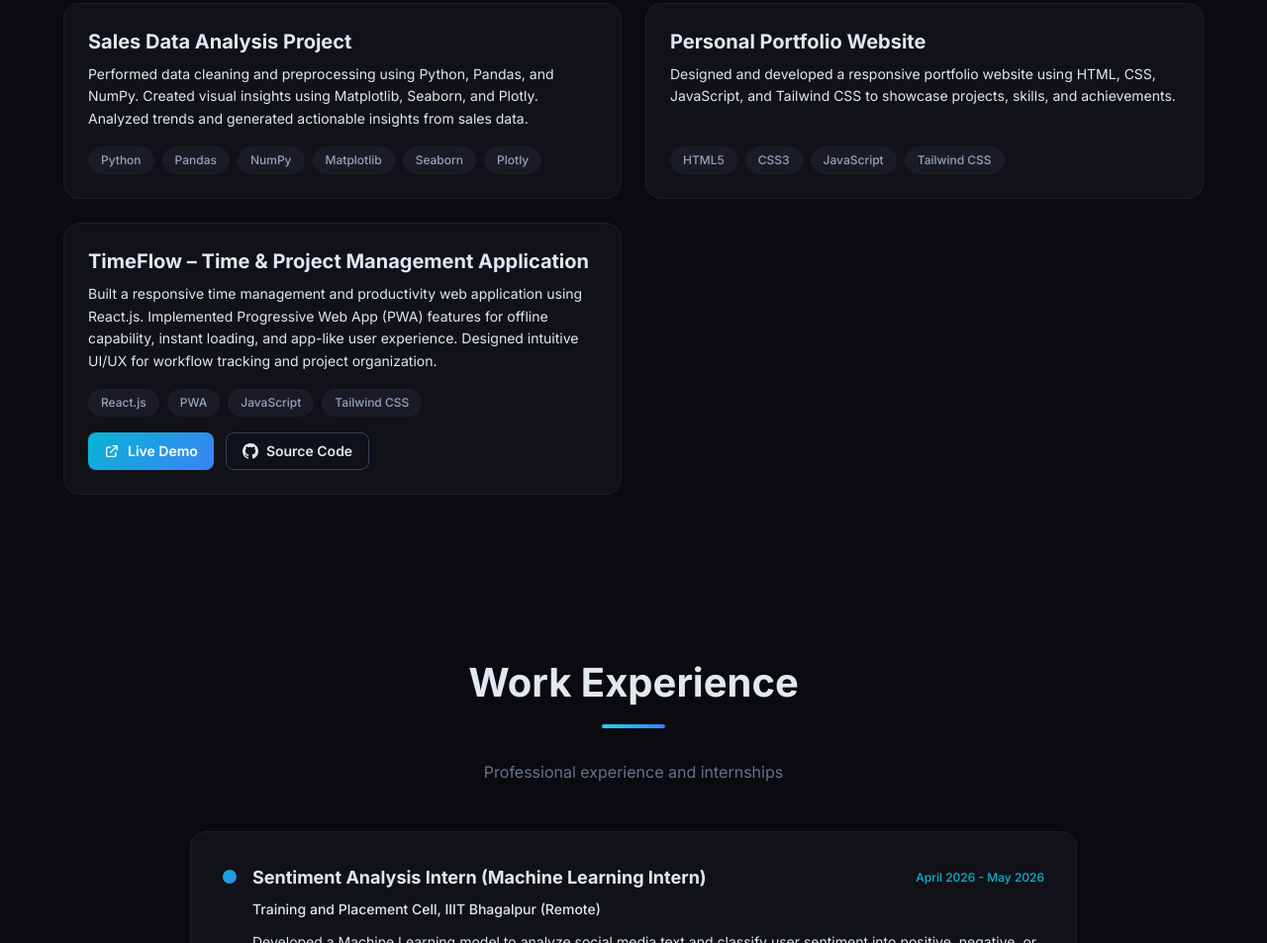
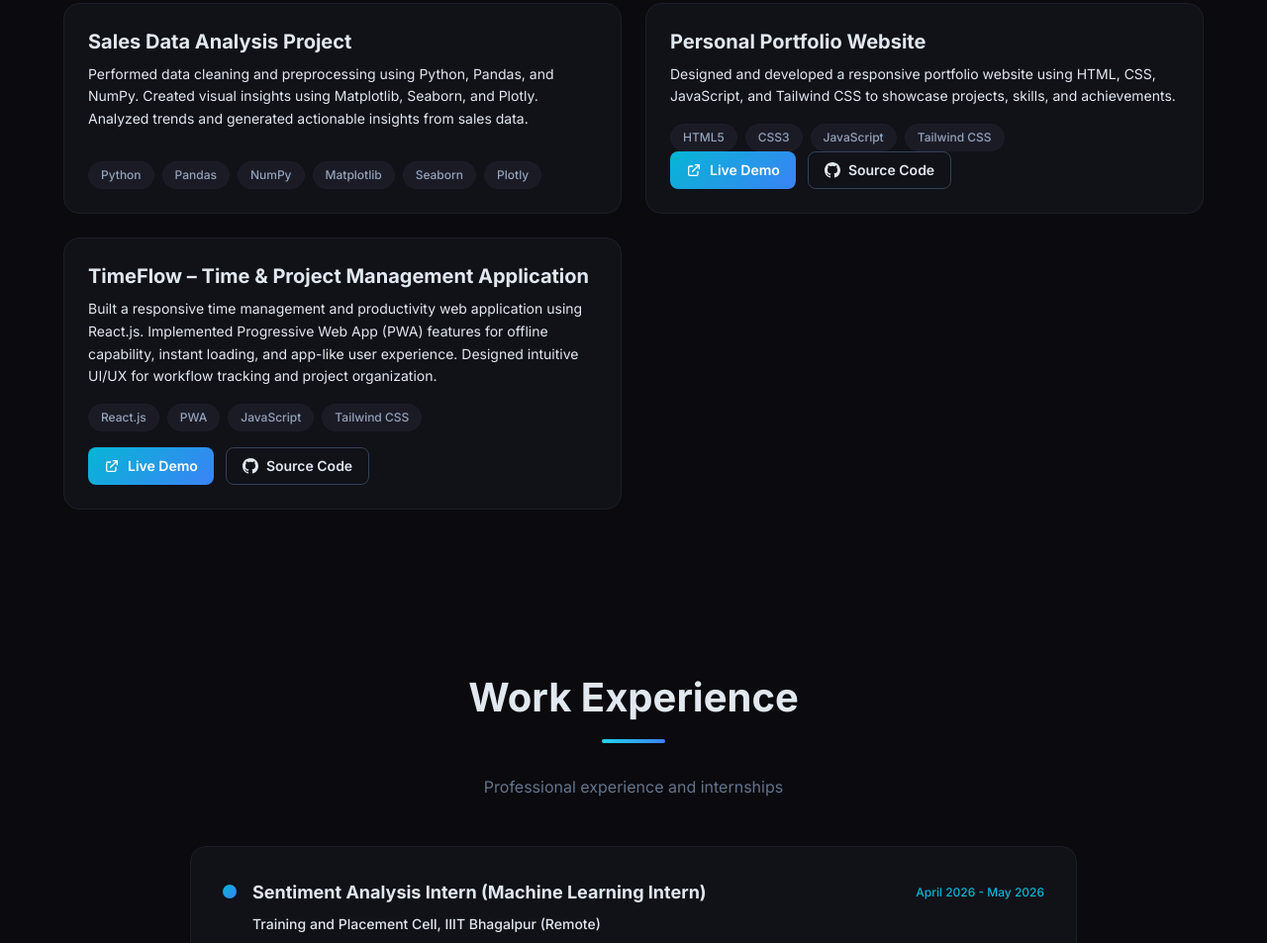
Before and after one commit to Mraushan28/Rahul-Raushan-V2.0-Portfolio, a plain HTML site: page index.html in a window 1280 px wide. Shown: the part 2993-3946 px from the top of the page at 99% size. Drawn offline with nearby package versions, Linux system fonts and the light colour scheme.

Commit message:
Updated project details

```diff
--- a/index.html
+++ b/index.html
@@ -652,6 +652,17 @@
             <span class="tech-tag">JavaScript</span>
             <span class="tech-tag">Tailwind CSS</span>
           </div>
+
+          <div class="flex flex-wrap gap-3 mt-auto">
+            <a href="https://rahulraushanv2portfolio.netlify.app/" target="_blank" rel="noopener noreferrer" class="btn-primary text-sm px-4 py-2">
+              <svg class="w-4 h-4" fill="none" viewBox="0 0 24 24" stroke="currentColor" stroke-width="2"><path stroke-linecap="round" stroke-linejoin="round" d="M10 6H6a2 2 0 00-2 2v10a2 2 0 002 2h10a2 2 0 002-2v-4M14 4h6m0 0v6m0-6L10 14" /></svg>
+              Live Demo
+            </a>
+            <a href="https://github.com/Mraushan28" target="_blank" rel="noopener noreferrer" class="btn-outline text-sm px-4 py-2">
+              <svg class="w-4 h-4" fill="currentColor" viewBox="0 0 24 24"><path d="M12 0c-6.626 0-12 5.373-12 12 0 5.302 3.438 9.8 8.207 11.387.599.111.793-.261.793-.577v-2.234c-3.338.726-4.033-1.416-4.033-1.416-.546-1.387-1.333-1.756-1.333-1.756-1.089-.745.083-.729.083-.729 1.205.084 1.839 1.237 1.839 1.237 1.07 1.834 2.807 1.304 3.492.997.107-.775.418-1.305.762-1.604-2.665-.305-5.467-1.334-5.467-5.931 0-1.311.469-2.381 1.236-3.221-.124-.303-.535-1.524.117-3.176 0 0 1.008-.322 3.301 1.23.957-.266 1.983-.399 3.003-.404 1.02.005 2.047.138 3.006.404 2.291-1.552 3.297-1.23 3.297-1.23.653 1.653.242 2.874.118 3.176.77.84 1.235 1.911 1.235 3.221 0 4.609-2.807 5.624-5.479 5.921.43.372.823 1.102.823 2.222v3.293c0 .319.192.694.801.576 4.765-1.589 8.199-6.086 8.199-11.386 0-6.627-5.373-12-12-12z"/></svg>
+              Source Code
+            </a>
+          </div>
         </div>
 
         <!-- Project 5 -->
```
